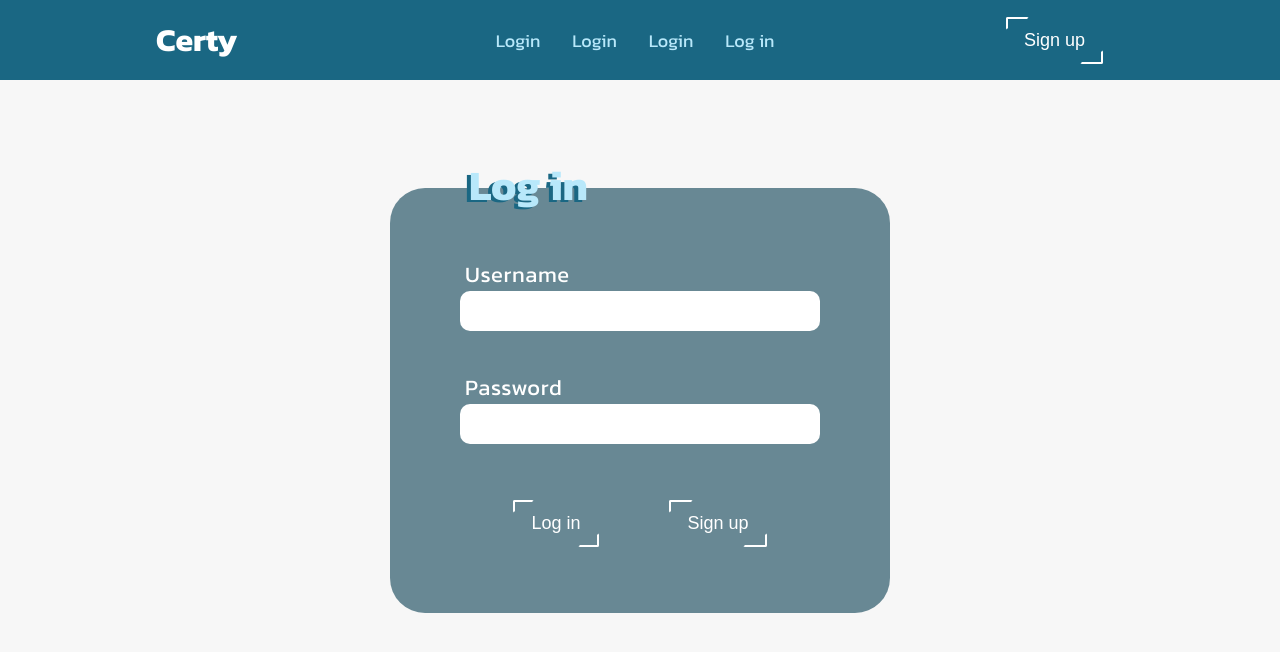
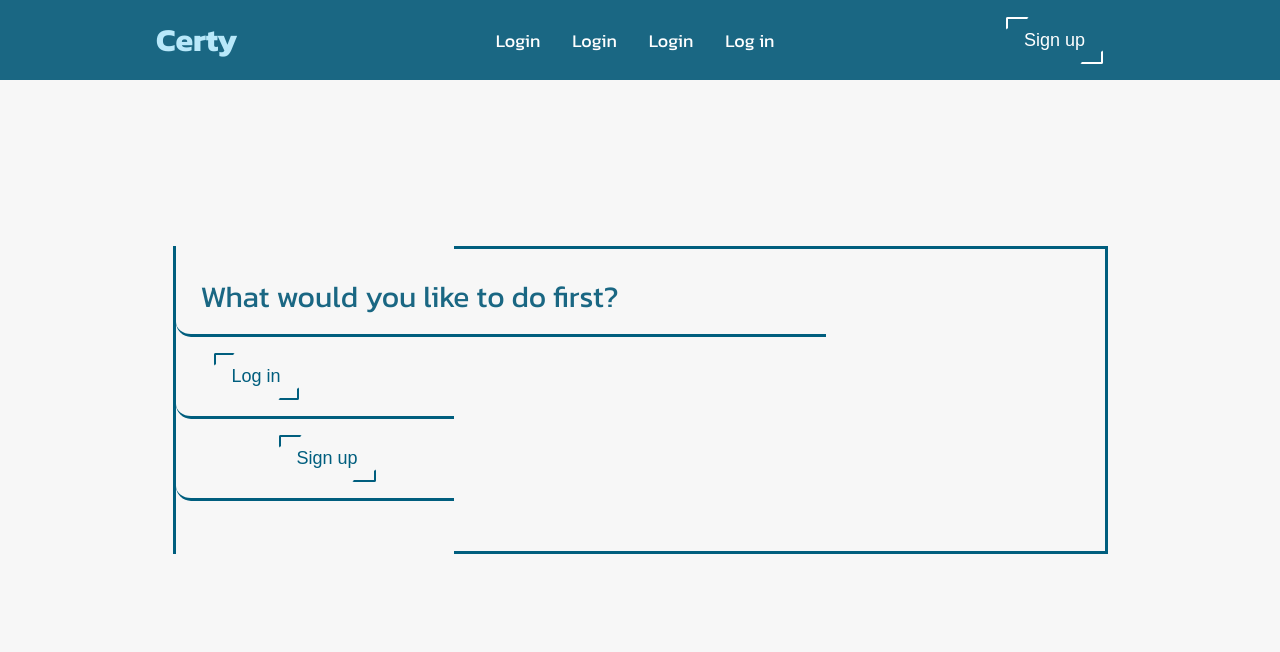
Before and after one commit to saszotek/certificate-manager_frontend, a React (Create React App) app: page /home in a window 1280 px wide. Before the commit this address led to /login. Shown: the top 652 px of the page. Built offline with nearby package versions, Linux system fonts and the light colour scheme.

Commit message:
dashboard component

```diff
--- a/src/App.js
+++ b/src/App.js
@@ -7,7 +7,7 @@ import {
 import Dashboard from "./components/Dashboard/Dashboard";
 import Login from "./components/Login/Login";
 import Register from "./components/Register/Register";
-import PrivateRoute from "./PrivateRoute/PrivateRoute";
+// import PrivateRoute from "./PrivateRoute/PrivateRoute";
 
 function App() {
   return (
@@ -18,9 +18,9 @@ function App() {
           exact
           path="/home"
           element={
-            <PrivateRoute>
-              <Dashboard />
-            </PrivateRoute>
+            // <PrivateRoute>
+            <Dashboard />
+            // </PrivateRoute>
           }
         />
         <Route exact path="/login" element={<Login />} />
--- a/src/components/Button/Button.js
+++ b/src/components/Button/Button.js
@@ -2,10 +2,15 @@ import React from "react";
 import "../../styles/button.scss";
 
 function Button(props) {
-  const { type, id, onClick, text } = props;
+  const { type, id, onClick, text, color } = props;
 
   return (
-    <button className="button-custom" type={type} id={id} onClick={onClick}>
+    <button
+      className={!color ? `button-custom` : `button-custom-blue`}
+      type={type}
+      id={id}
+      onClick={onClick}
+    >
       {text}
     </button>
   );
--- a/src/components/Dashboard/Dashboard.js
+++ b/src/components/Dashboard/Dashboard.js
@@ -1,20 +1,76 @@
+// import axios from "axios";
 import React from "react";
-import { Link } from "react-router-dom";
-import { useLocalState } from "../../util/useLocalState";
+import { useNavigate } from "react-router-dom";
+import "../../styles/dashboard.scss";
+import Button from "../Button/Button";
+import Navbar from "../Navbar/Navbar";
+// import { useLocalState } from "../../util/useLocalState";
 
 function Dashboard() {
   /* eslint-disable */
-  const [jwt, setJwt] = useLocalState("", "jwt");
+  // const [dataPersons, setDataPersons] = useState(null);
+  // const [loading, setLoading] = useState(true);
+  // const [jwt, setJwt] = useLocalState("", "jwt");
+
+  // const headers = {
+  //   headers: {
+  //     Authorization: `Bearer ${jwt}`,
+  //   },
+  // };
+
+  // useEffect(() => {
+  //   const fetchData = async () => {
+  //     await axios
+  //       .get("api/person/find/all", headers)
+  //       .then((response) => {
+  //         console.log(response);
+  //         setDataPersons(response.data);
+  //         setLoading(false);
+  //       })
+  //       .catch((error) => {
+  //         console.error(error);
+  //       });
+  //   };
+
+  //   fetchData();
+  // }, []);
+
+  const navigate = useNavigate();
+
+  const handleLogIn = () => {
+    navigate("/login");
+  };
+
+  const handleSignUp = () => {
+    navigate("/register");
+  };
 
   return (
-    <div>
-      <div>DASHboard component</div>
-      <div>
-        Our JWT token is <div>{jwt}</div>
+    <>
+      <Navbar />
+      <div className="dashboard-container">
+        {/* {loading && <div>Loading screen</div>}
+        {!loading && (
+          <div>
+            {dataPersons.map((item) => (
+              <div key={item.id}>{JSON.stringify(item)}</div>
+            ))}
+          </div>
+        )} */}
+
+        <div className="dashboard-container__wrapper">
+          <div className="dashboard-container__wrapper__title-box">
+            <h1>What would you like to do first?</h1>
+          </div>
+          <div className="dashboard-container__wrapper__button-box">
+            <Button onClick={handleLogIn} text="Log in" color="true" />
+          </div>
+          <div className="dashboard-container__wrapper__button-box">
+            <Button onClick={handleSignUp} text="Sign up" color="true" />
+          </div>
+        </div>
       </div>
-      <Link to="/login">Login pageee</Link>
-      <Link to="/register">Login pageee</Link>
-    </div>
+    </>
   );
 }
 
--- a/src/styles/_variables.scss
+++ b/src/styles/_variables.scss
@@ -5,3 +5,4 @@ $background-color-primary: #f7f7f7;
 $background-color-secondary: #688894;
 $background-color-third: #b8e8fa;
 $background-color-fourth: #1a6783;
+$background-color-fifth: #005e7e;
--- a/src/styles/button.scss
+++ b/src/styles/button.scss
@@ -47,3 +47,51 @@
         height: 100%;
     }
 }
+
+.button-custom-blue {
+    position: relative;
+    padding: 13px 18px;
+    border: none;
+    background-color: transparent;
+    cursor: pointer;
+    outline: none;
+    font-size: 18px;
+    margin: 16px 13px;
+    color: variables.$background-color-fifth;
+
+    &::after,
+    &::before {
+        content: '';
+        display: block;
+        position: absolute;
+        width: 20%;
+        height: 20%;
+        border: 2px solid;
+        transition: all 0.5s ease;
+        border-radius: 2px;
+    }
+
+    &::after {
+        bottom: 0;
+        right: 0;
+        border-top-color: transparent;
+        border-left-color: transparent;
+        border-bottom-color: variables.$background-color-fifth;
+        border-right-color: variables.$background-color-fifth;
+    }
+
+    &::before {
+        top: 0;
+        left: 0;
+        border-bottom-color: transparent;
+        border-right-color: transparent;
+        border-top-color: variables.$background-color-fifth;
+        border-left-color: variables.$background-color-fifth;
+    }
+
+    &:hover::after,
+    &:hover::before {
+        width: 100%;
+        height: 100%;
+    }
+}
--- /dev/null
+++ b/src/styles/dashboard.scss
@@ -0,0 +1,83 @@
+@use 'variables';
+
+.dashboard-container {
+    display: flex;
+    justify-content: center;
+    align-items: center;
+    max-width: 1100px;
+    height: 100vh;
+    margin: 0 auto;
+
+    .dashboard-container__wrapper {
+        position: relative;
+        width: 85%;
+        padding-bottom: 50px;
+        border-left: 3px solid variables.$background-color-fifth;
+        border-bottom: 3px solid variables.$background-color-fifth;
+        border-right: 3px solid variables.$background-color-fifth;
+        border-top: 3px solid variables.$background-color-fifth;
+
+        &::before {
+            content: "";
+            position: absolute;
+            left: 0;
+            bottom: -3px;
+            height: 3px;
+            width: 30%;
+            border-bottom: 3px solid variables.$background-color-primary;
+        }
+
+        &::after {
+            content: "";
+            position: absolute;
+            left: 0;
+            top: -3px;
+            width: 30%;
+            border-bottom: 3px solid variables.$background-color-primary;
+        }
+
+        .dashboard-container__wrapper__title-box {
+            position: relative;
+            padding: 25px 25px 15px 25px;
+            border-radius: 0px 25px 0px 15px;
+            border-bottom: 3px solid variables.$background-color-fifth;
+
+            &::before {
+                content: "";
+                position: absolute;
+                right: 0;
+                bottom: -3px;
+                height: 3px;
+                width: 30%;
+                border-bottom: 3px solid variables.$background-color-primary;
+            }
+
+            h1 {
+                color: variables.$background-color-fourth;
+                font-size: 30px;
+                font-weight: 400;
+            }
+        }
+
+        .dashboard-container__wrapper__button-box {
+            position: relative;
+            padding: 0 25px;
+            border-radius: 0px 25px 0px 15px;
+            border-bottom: 3px solid variables.$background-color-fifth;
+
+            &::before {
+                content: "";
+                position: absolute;
+                right: 0;
+                bottom: -3px;
+                height: 3px;
+                width: 70%;
+                border-bottom: 3px solid variables.$background-color-primary;
+            }
+
+            &:last-of-type {
+                padding-left: 90px;
+            }
+        }
+    }
+}
```
